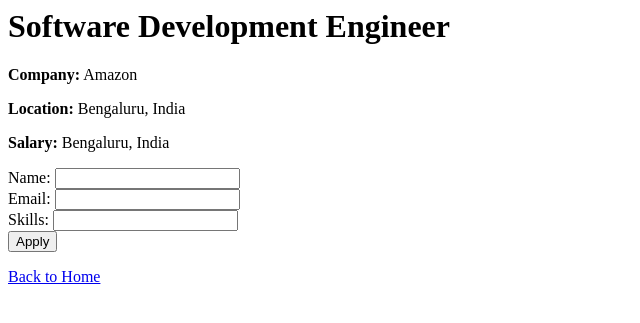
After one commit to Sankalpjadhav/Jobify, a Flask app: page /job/1 in a window 1280 px wide. The commit adds this page. Shown: the top 323 px of the page, without its empty margins (0-640 px from the left). Run offline with Flask 3, Linux system fonts and the light colour scheme; data comes from the database, SQL or seed files in the repository; both versions use the stored data as it was after the commit.

Commit message:
Added more functionalities that applicant cannot apply same job with his same email ID

```diff
--- a/app.py
+++ b/app.py
@@ -1,4 +1,4 @@
-from flask import Flask, render_template, jsonify, request
+from flask import Flask, render_template, jsonify, request, redirect
 import sqlite3
 
 app = Flask(__name__)
@@ -20,9 +20,9 @@
   conn = db_connection()
   if conn is not None:
     cursor = conn.cursor()
-    cursor.execute("DROP TABLE IF EXISTS job_postings")
-    sql_query_to_clear_table = """DELETE FROM job_postings"""
+    sql_query_to_clear_table = """DELETE FROM userdata"""
     cursor.execute(sql_query_to_clear_table)
+    cursor.execute("DROP TABLE IF EXISTS userdata")
     conn.commit()
     return "Database cleared"
   else:
@@ -90,5 +90,57 @@
   return jsonify(jobs)
 
 
+@app.route("/api/applicants")
+def list_applicants():
+    conn = db_connection()
+    cursor = conn.execute("SELECT id, name, email, skills, job_id FROM userdata")
+    applicants = [
+        dict(
+            id=row[0],
+            name=row[1],
+            email=row[2],
+            skills=row[3],
+            job_id=row[4]
+        ) for row in cursor.fetchall()
+    ]
+    return jsonify(applicants)
+
+
+@app.route("/apply", methods=['POST'])
+def apply_job():
+    name = request.form['name']
+    email = request.form['email']
+    skills = request.form['skills']
+    job_id = request.form['job_id']
+
+    conn = db_connection()
+    cursor = conn.execute(
+        "SELECT id FROM userdata WHERE email=? AND job_id=?", (email, job_id))
+    result = cursor.fetchone()
+
+    if result is not None:
+        # Display a popup indicating that the user has already applied for this job
+        return render_template('jobapplied.html')
+
+    conn.execute(
+      "INSERT INTO userdata (name, email, skills, job_id) VALUES (?, ?, ?, ?)",
+      (name, email, skills, job_id))
+    conn.commit()
+
+    # Redirect to the job details page, passing the job_id as a parameter
+    return redirect(f"/job/{job_id}")
+
+
+
+@app.route("/job/<job_id>")
+def job_details(job_id):
+    conn = db_connection()
+    cursor = conn.execute("SELECT * FROM job_postings WHERE id=?", (job_id,))
+    job = cursor.fetchone()
+    cursor = conn.execute("SELECT * FROM userdata WHERE job_id=?", (job_id,))
+    applicants = cursor.fetchall()
+    return render_template('jobdetails.html', job=job, applicants=applicants)
+
+
 if __name__ == "__main__":
   app.run(host='0.0.0.0', debug=True)
--- /dev/null
+++ b/templates/jobapplied.html
@@ -0,0 +1,2 @@
+<h1>Job Application</h1>
+<p>You have already applied for this job.</p>
--- /dev/null
+++ b/templates/jobdetails.html
@@ -0,0 +1,26 @@
+<h1>{{ job[1] }}</h1>
+<p><b>Company:</b> {{ job[2] }}</p>
+<p><b>Location:</b> {{ job[3] }}</p>
+{% if job[4] %}
+  <p><b>Salary:</b> {{ job[4] }}</p>
+{% endif %}
+
+<form action="/apply" method="post">
+  <input type="hidden" name="job_id" value="{{ job[0] }}">
+  <div class="form-group">
+    <label for="name">Name:</label>
+    <input type="text" class="form-control" id="name" name="name" required>
+  </div>
+  <div class="form-group">
+    <label for="email">Email:</label>
+    <input type="email" class="form-control" id="email" name="email" required>
+  </div>
+  <div class="form-group">
+    <label for="skills">Skills:</label>
+    <input type="text" class="form-control" id="skills" name="skills" required>
+  </div>
+  <button type="submit" class="btn btn-primary">Apply</button>
+</form>
+
+
+<a href="/" class="btn btn-primary">Back to Home</a>
--- a/templates/jobitem.html
+++ b/templates/jobitem.html
@@ -15,7 +15,7 @@
       {% endif %}
     </div>
     <div class="col-2">
-      <button type="button" class="btn btn-outline-primary">Apply</button>
+      <a href="/job/{{ job['id'] }}" class="btn btn-primary">Apply</a>
     </div>
   </div>
 </div>
```
Also changed, not shown: database.py (+24 -11 lines), jobopenings.sqlite.
